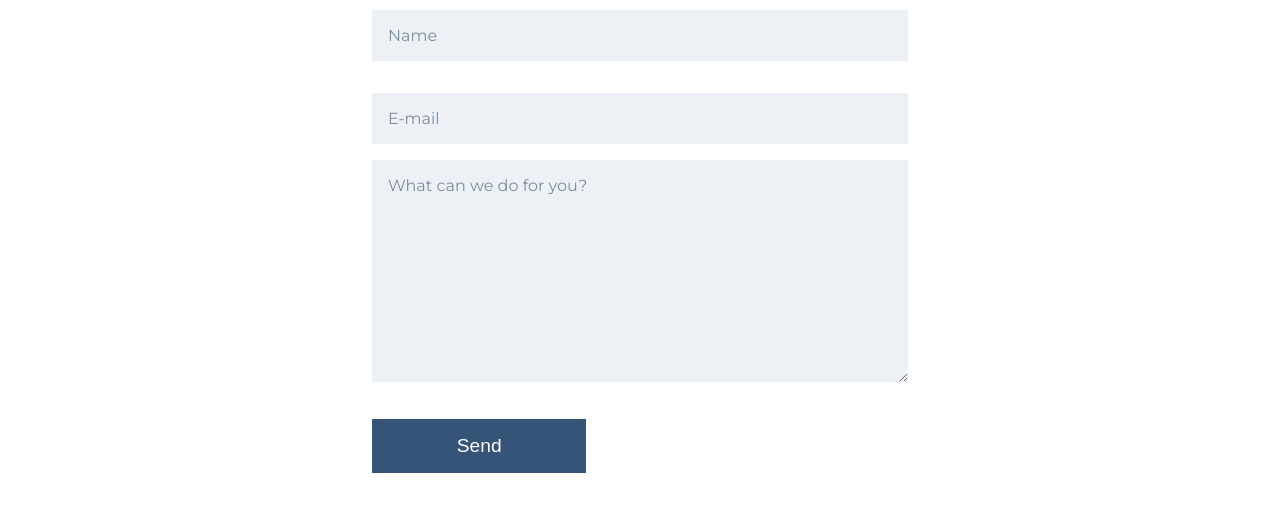
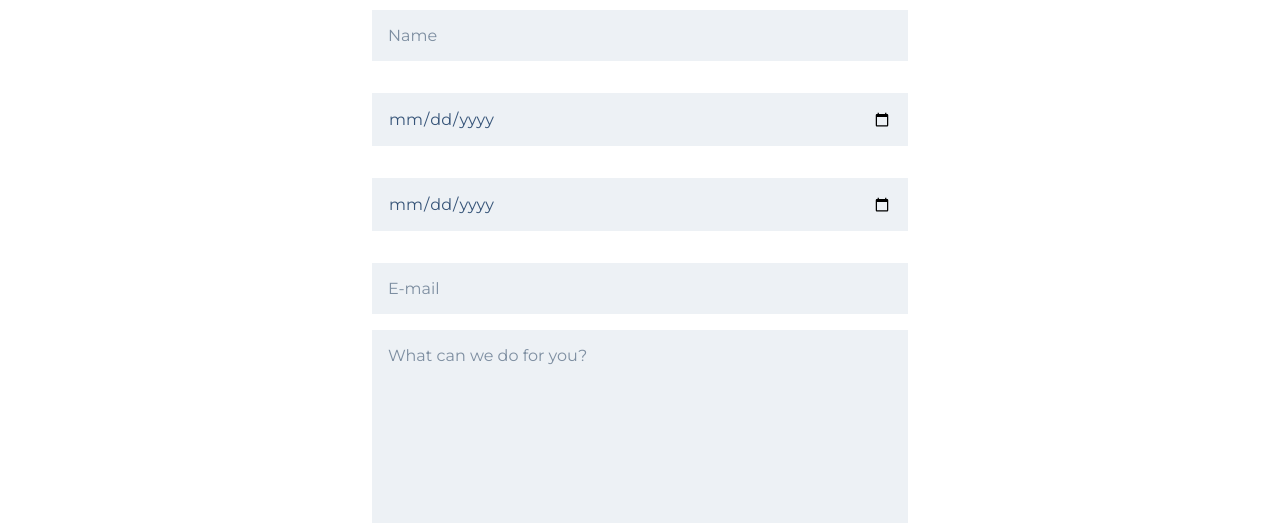
Before and after one commit to codericky/hotel-testing, a Gatsby site: page /contact in a window 1280 px wide. Shown: the part 574-1097 px from the top of the page. Built offline with nearby package versions, Linux system fonts and the light colour scheme; Gatsby itself is replaced by a stand-in of ours.

Commit message:
add form date

```diff
--- a/src/pages/contact.js
+++ b/src/pages/contact.js
@@ -15,6 +15,12 @@ const ContactPage = props => {
           </div>
           <div className="row">
             <input type="text" placeholder="Name" />
+          </div>
+          <div className="row">
+            <input type="date" placeholder="Check In" />
+          </div>
+          <div className="row">
+            <input type="date" placeholder="Check Out" />
           </div>
           <div className="row">
             <input type="email" placeholder="E-mail" />
```
